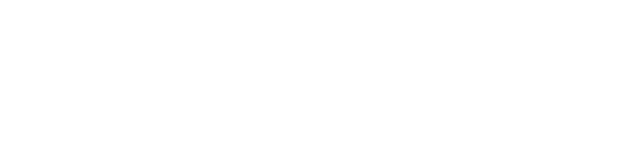
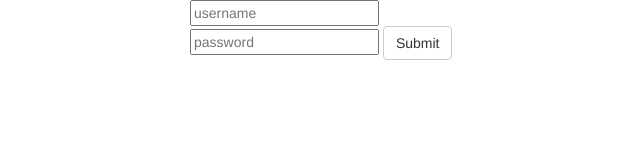
Before and after one commit to Jufebrown/firebase-auth-jquery-jufe, a website: page index.html in a window 1280 px wide. Shown: the whole page, without its empty margins (205-845 px from the left). Drawn offline with nearby package versions, Linux system fonts and the light colour scheme.

Commit message:
added basic form

```diff
--- a/index.html
+++ b/index.html
@@ -6,7 +6,15 @@
   <link rel="stylesheet" type="text/css" href="bower_components/bootstrap/dist/css/bootstrap.css">
 </head>
 <body>
-
+  <div class="container row">
+    <form class="col-md-4 col-md-offset-4">
+      <div class="input-wrapper form-group">
+        <input type="text" name="username" placeholder="username">
+        <input type="password" name="password" placeholder="password">
+        <input type="submit" name="submit" class="btn-default btn">
+      </div>
+    </form>
+  </div>
   <script type="text/javascript" src="bower_components/jquery/dist/jquery.js"></script>
   <script type="text/javascript" src="bower_components/bootstrap/dist/js/bootstrap.js"></script>
 </body>
```
